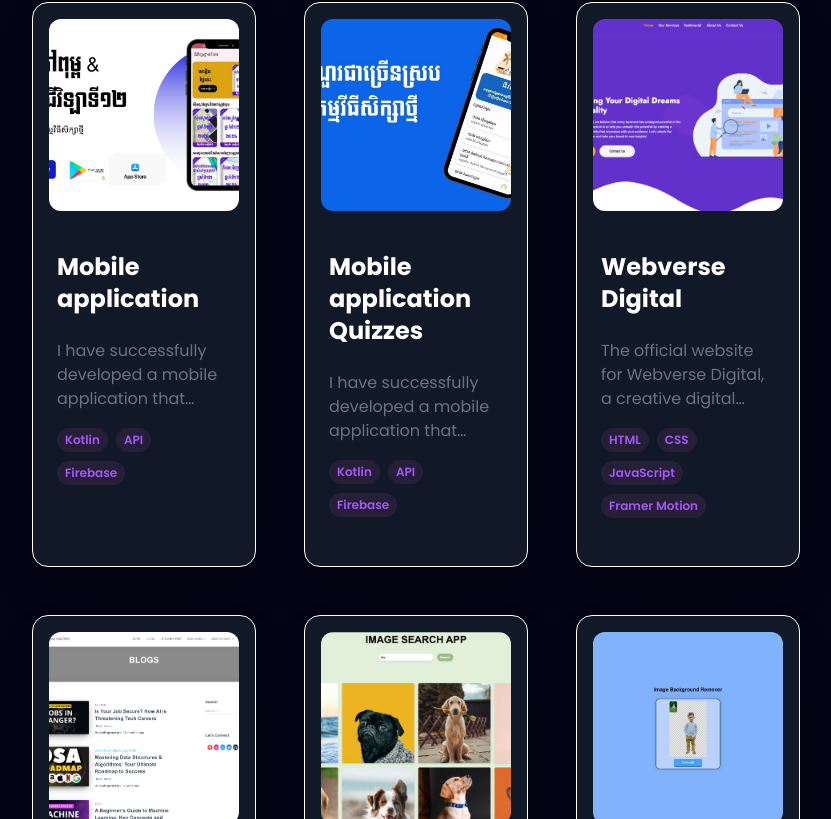
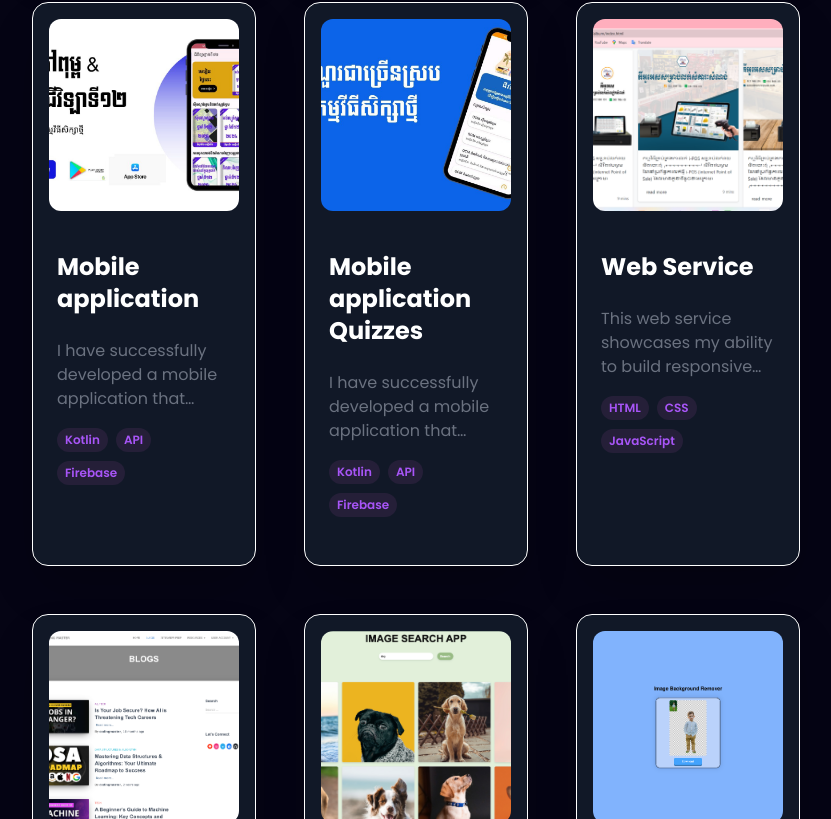
Before and after one commit to bounthorn1/SOK-BOUNTHORN, a React (Vite) app: page / in a window 1280 px wide. Shown: the part 5789-6608 px from the top of the page, without its empty margins (224-1055 px from the left). Built offline with nearby package versions, Linux system fonts and the light colour scheme.

Commit message:
Initial commit

```diff
--- a/src/constants.js
+++ b/src/constants.js
@@ -71,6 +71,7 @@ import calculator from './assets/work_logo/calculator.png';
 import Mobile1 from './assets/work_logo/mobile1.png';
 import Mobile2 from './assets/work_logo/mobile2.png';
 import Mobile3 from './assets/work_logo/mobile3.png';
+import Project1 from './assets/work_logo/project1.png';
 
 
 
@@ -308,13 +309,13 @@ export const SkillsInfo = [
     },
     {
       id: 5,
-      title: "Webverse Digital",
+      title: "Web Service",
       description:
-        "The official website for Webverse Digital, a creative digital marketing agency. Built using HTML, CSS, and JavaScript, it features visually appealing animations and a clean design to showcase the agency's services.",
-      image: webverLogo,
-      tags: ["HTML", "CSS", "JavaScript", "Framer Motion"],
-      github: "https://github.com/codingmastr/Webverse-Digital",
-      webapp: "https://webversedigital.com/",
+        "This web service showcases my ability to build responsive and interactive front-end applications using HTML, CSS, and JavaScript. I developed a clean layout with HTML, applied visually appealing styling using CSS, and implemented dynamic functionality through JavaScript. The project highlights my understanding of modern web development practices and my ability to create user-focused digital experiences.",
+      image: Project1,
+      tags: ["HTML", "CSS", "JavaScript",],
+      github: "https://drive.google.com/file/d/1c5BitYsNOskPocz5s1SH9kADQ7QCbusi/view?usp=sharing",
+      webapp: "https://docs.google.com/presentation/d/1YfSxzHzswD8xTw4-xdGjgLdoeQvJFHm7/edit?usp=sharing&ouid=100147397165785584604&rtpof=true&sd=true",
     },
     {
       id: 6,
```
Also changed, not shown: src/assets/work_logo/project1.png (added).
